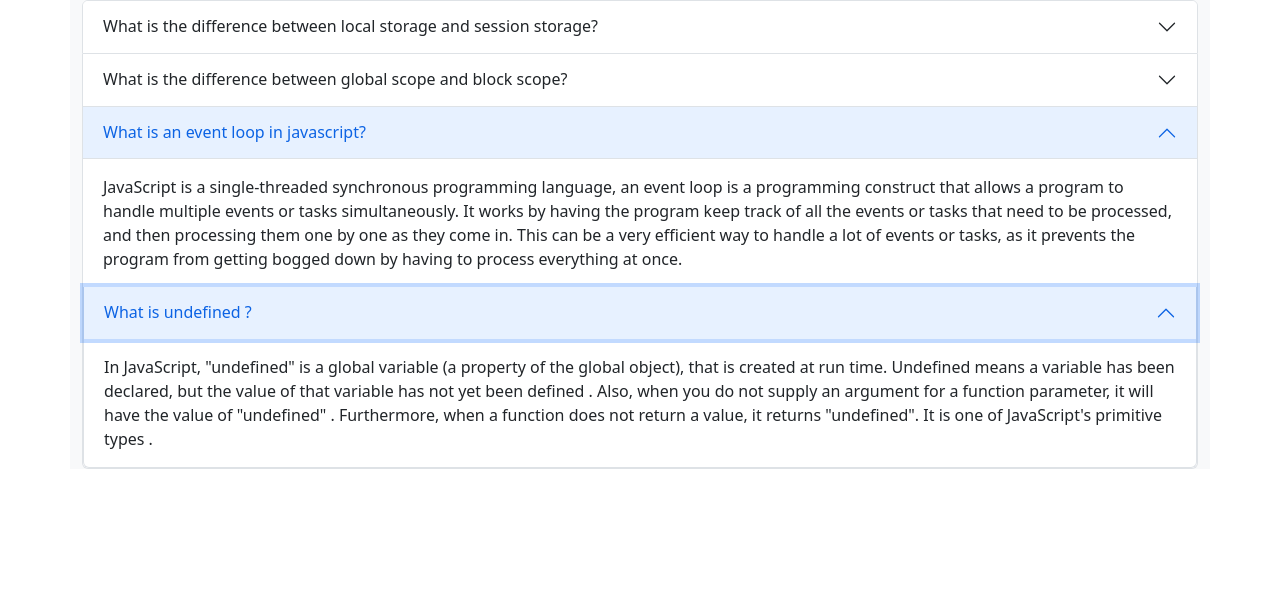
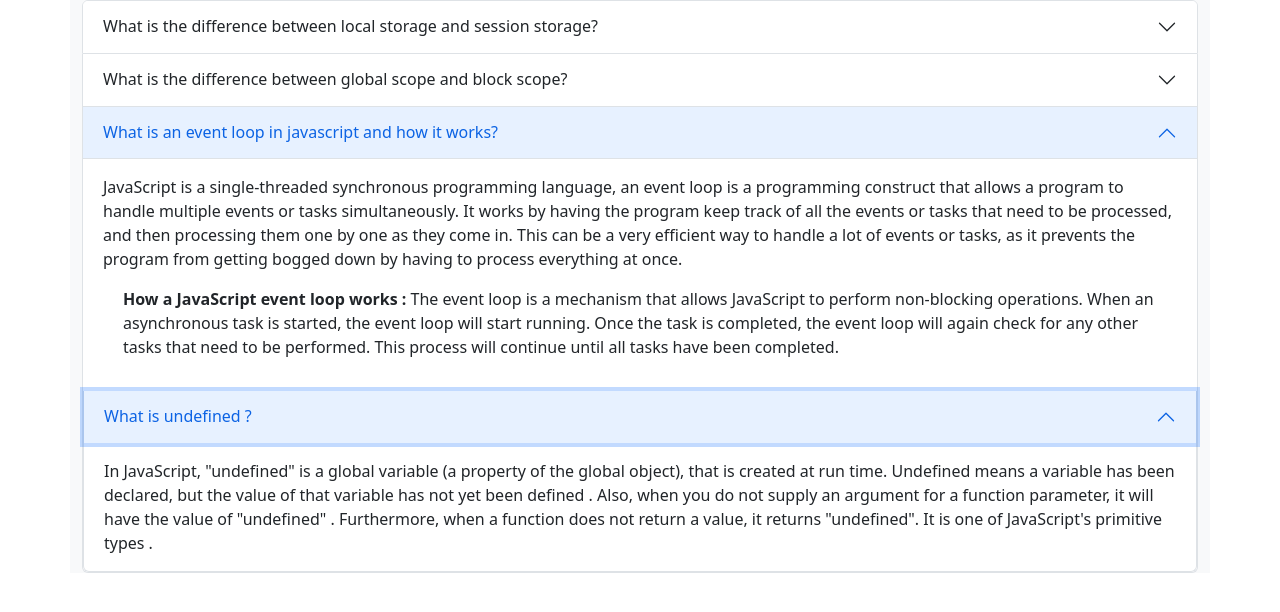
Before and after one commit to Shamimayesmin/speed-monster, a plain HTML site: page blog.html in a window 1280 px wide. Both pictures are taken after a click on the button "What is undefined ?". Shown: the part 120-732 px from the top of the page. Drawn offline with nearby package versions, Linux system fonts and the light colour scheme.

Commit message:
new added

```diff
--- a/blog.html
+++ b/blog.html
@@ -65,13 +65,18 @@
             <div class="accordion-item">
               <h2 class="accordion-header" id="headingThree">
                 <button class="accordion-button collapsed" type="button" data-bs-toggle="collapse" data-bs-target="#collapseThree" aria-expanded="false" aria-controls="collapseThree">
-                    What is an event loop in javascript?
+                    What is an event loop in javascript and how it works?
                 </button>
               </h2>
               <div id="collapseThree" class="accordion-collapse collapse" aria-labelledby="headingThree" data-bs-parent="#accordionExample">
                 <div class="accordion-body">
                     JavaScript is a single-threaded synchronous programming language,
                     an event loop is a programming construct that allows a program to handle multiple events or tasks simultaneously. It works by having the program keep track of all the events or tasks that need to be processed, and then processing them one by one as they come in. This can be a very efficient way to handle a lot of events or tasks, as it prevents the program from getting bogged down by having to process everything at once.
+
+                    <div class="accordion-body">
+                        <strong>How a JavaScript event loop works : </strong>
+                        The event loop is a mechanism that allows JavaScript to perform non-blocking operations. When an asynchronous task is started, the event loop will start running. Once the task is completed, the event loop will again check for any other tasks that need to be performed. This process will continue until all tasks have been completed.
+                      </div>
                 </div>
             </div>
             <div class="accordion-item">
```
